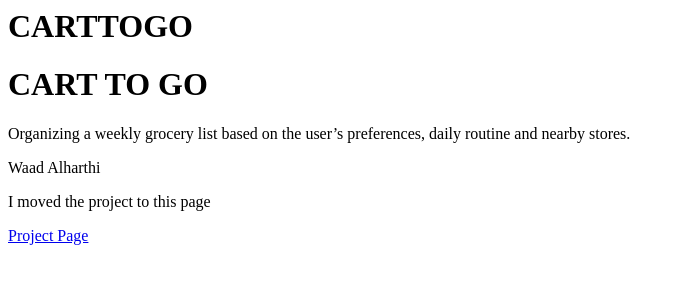
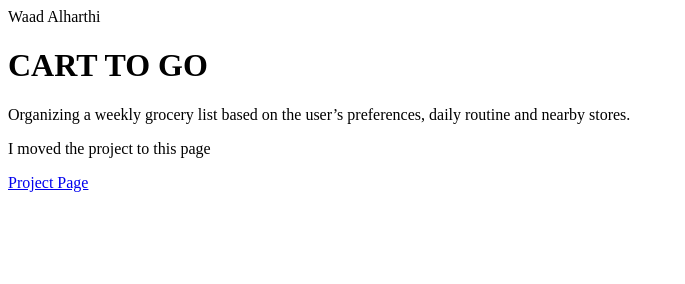
Before and after one commit to promise648/CARTTOGO, a plain HTML site: page index.html in a window 1280 px wide. Shown: the whole page, without its empty margins (0-685 px from the left). Drawn offline with Linux system fonts and the light colour scheme.

Commit message:
Update index.html

```diff
--- a/index.html
+++ b/index.html
@@ -1,10 +1,10 @@
 <html>
 	<body>
-		<h1>CARTTOGO </h1>
+		<p> Waad Alharthi </p>
+
 		<h1>CART TO GO </h1>
 
  		<p>Organizing a weekly grocery list based on the user’s preferences, daily routine and nearby stores.</p>
-		<p> Waad Alharthi </p>
 
     I moved the project to this page
 		<p><a href="https://waadalharthi.github.io/CARTTOGO"> Project Page </a></p>
```
